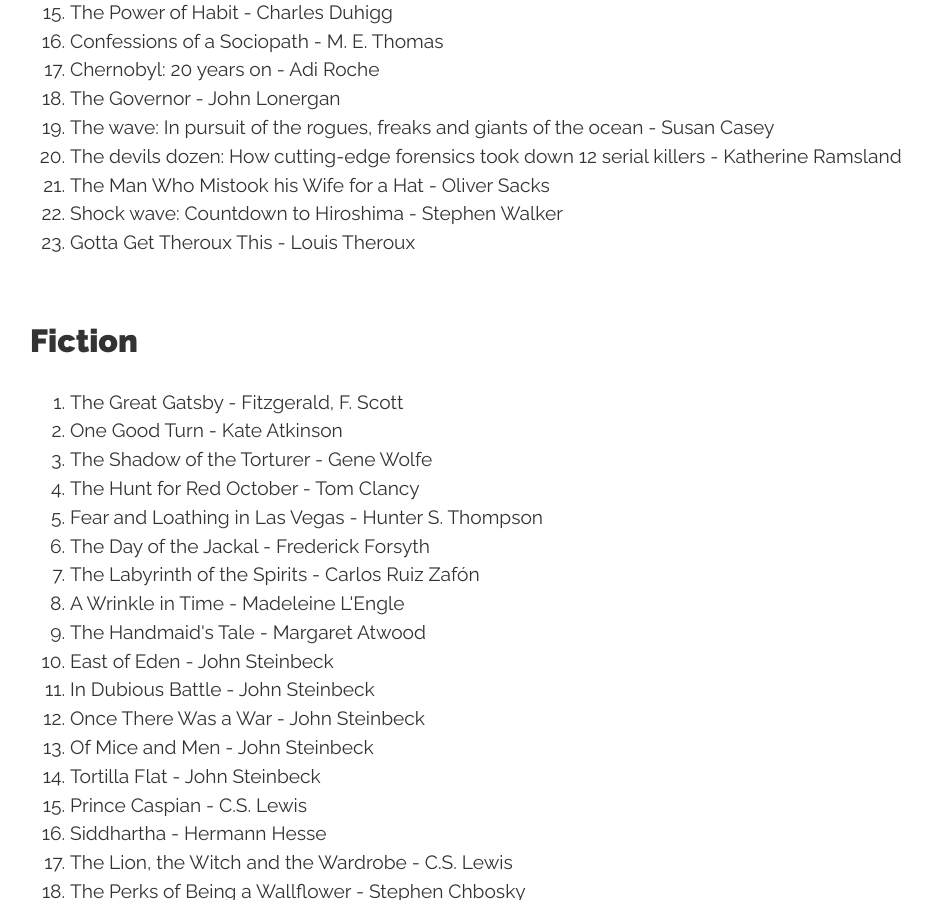
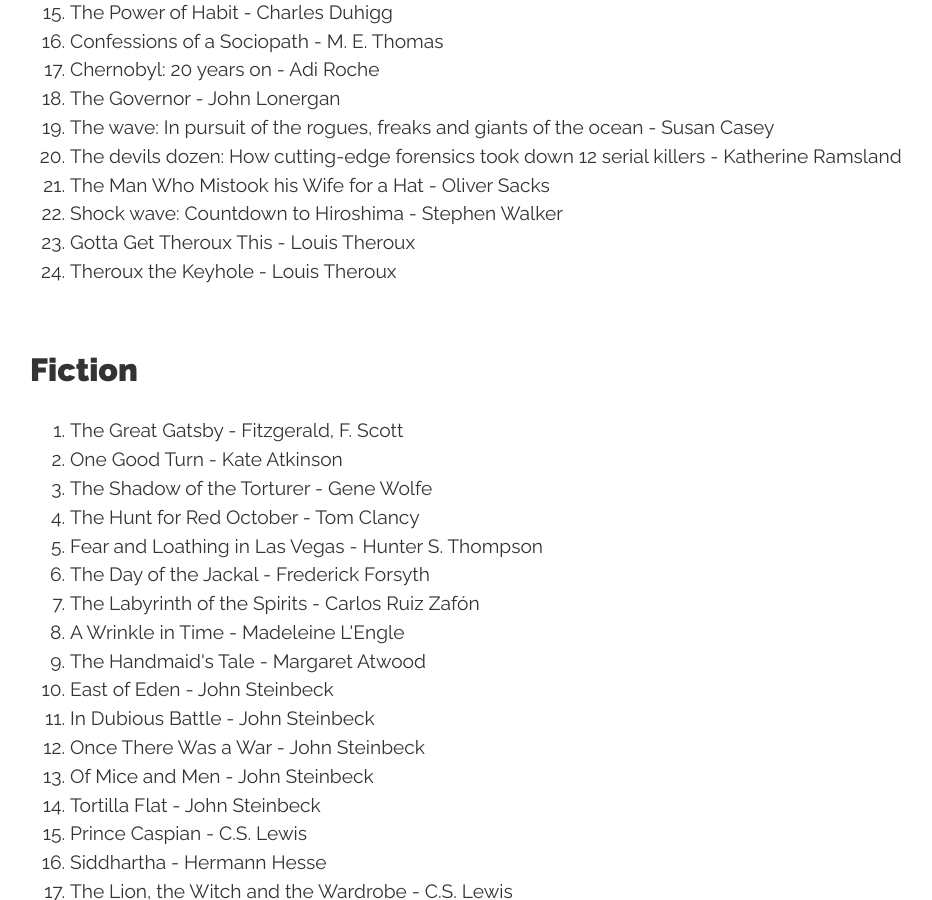
Before and after one commit to conanmercer/conanmercer.github.io, a Jekyll site: the page built from books.html, in a window 1280 px wide and 900 px high, scrolled down 1664 px. Shown: the whole window, without its empty margins (130-1062 px from the left). Built offline with Jekyll 4.4.1, drawn with Linux system fonts in a browser that asks for light colours; nearby versions of some CDN libraries; some web fonts are replaced.

Commit message:
add, new book

```diff
--- a/books.html
+++ b/books.html
@@ -71,6 +71,7 @@ title: Books
   <li>The Man Who Mistook his Wife for a Hat - Oliver Sacks</li>
   <li>Shock wave: Countdown to Hiroshima - Stephen Walker</li>
   <li>Gotta Get Theroux This - Louis Theroux</li>
+  <li>Theroux the Keyhole - Louis Theroux</li>
 </ol>
 
 <h2>Fiction</h2>
```
